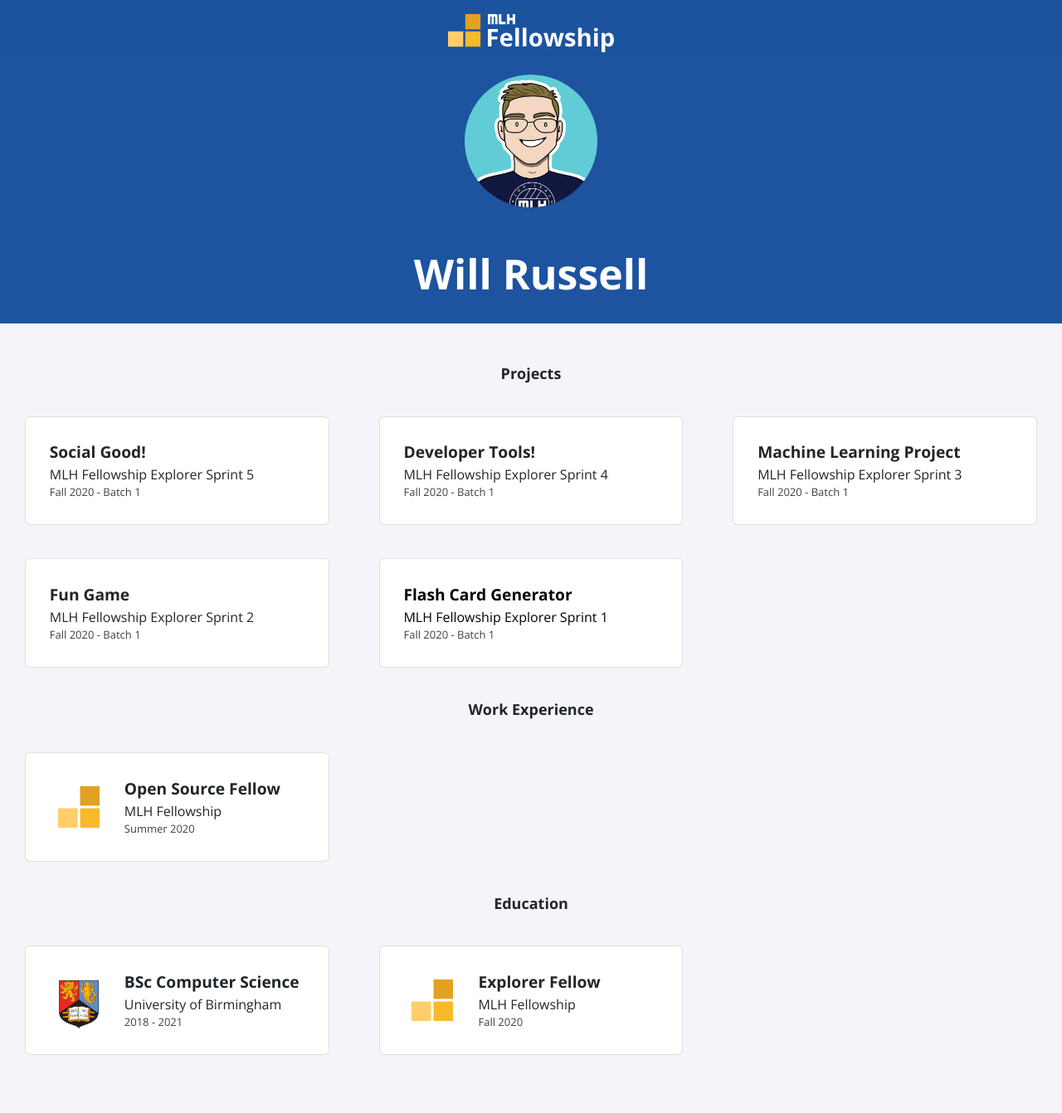
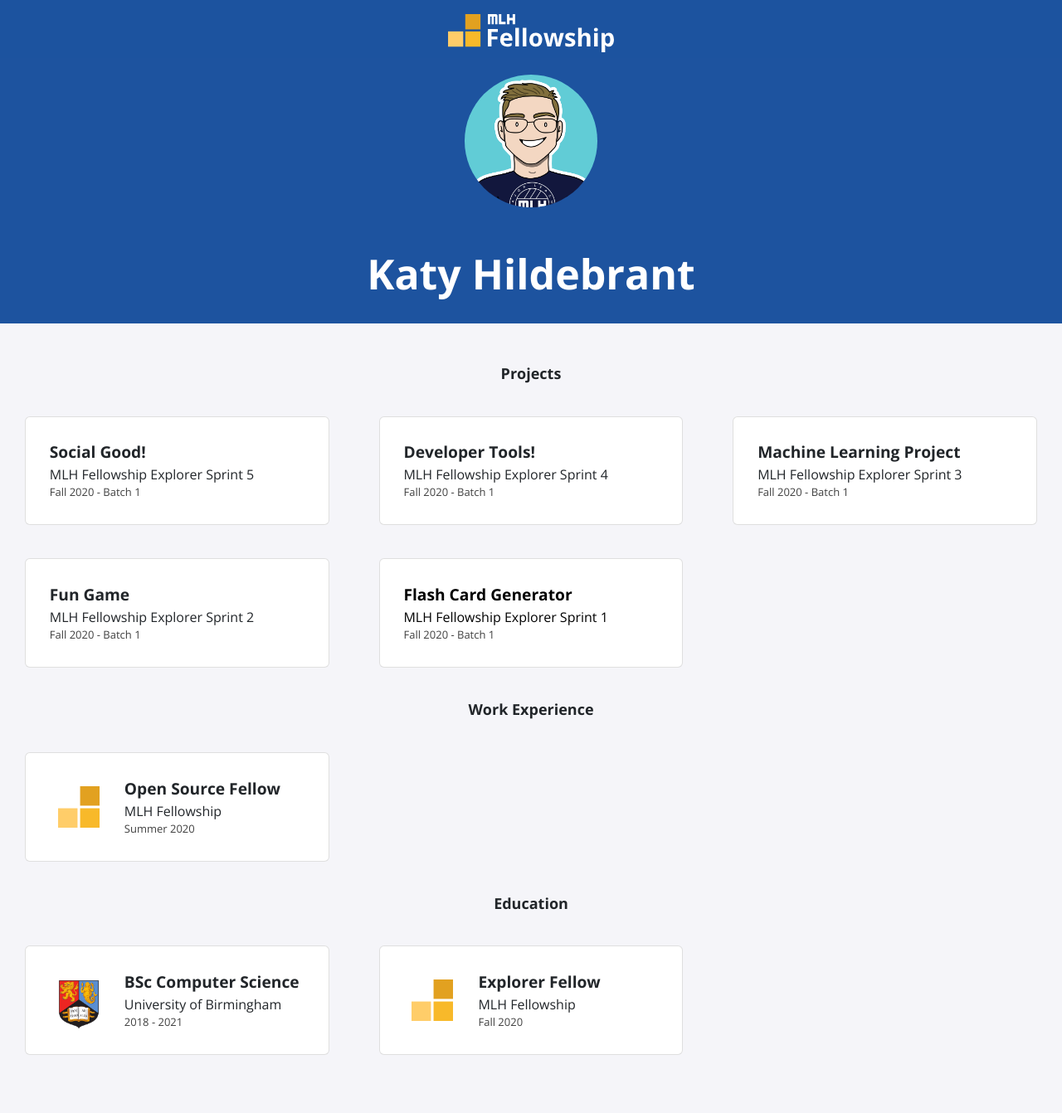
Before and after one commit to hildebkg/hildebkg.github.io, a Jekyll site: the page built from index.html, in a window 1280 px wide. Shown: the whole page at 83% size. Built offline with Jekyll 4.4.1, drawn with Linux system fonts in a browser that asks for light colours; nearby versions of some CDN libraries.

Commit message:
Update _config.yml

```diff
--- a/_config.yml
+++ b/_config.yml
@@ -1,11 +1,11 @@
-title: "Will Russell"
-email: fellowship@mlh.io
+title: "Katy Hildebrant"
+email: hildebkg@mail.uc.edu
 description: >- # this means to ignore newlines until "baseurl:"
   Write an awesome description for your new site here. You can edit this
   line in _config.yml. It will appear in your document head meta (for
   Google search results) and in your feed.xml site description.
 baseurl: "/"
-url: "/portfolio-template"
+url: "/hildebkg.github.io"
 twitter_username: mlhacks
 github_username:  mlh-fellowship
 
```
